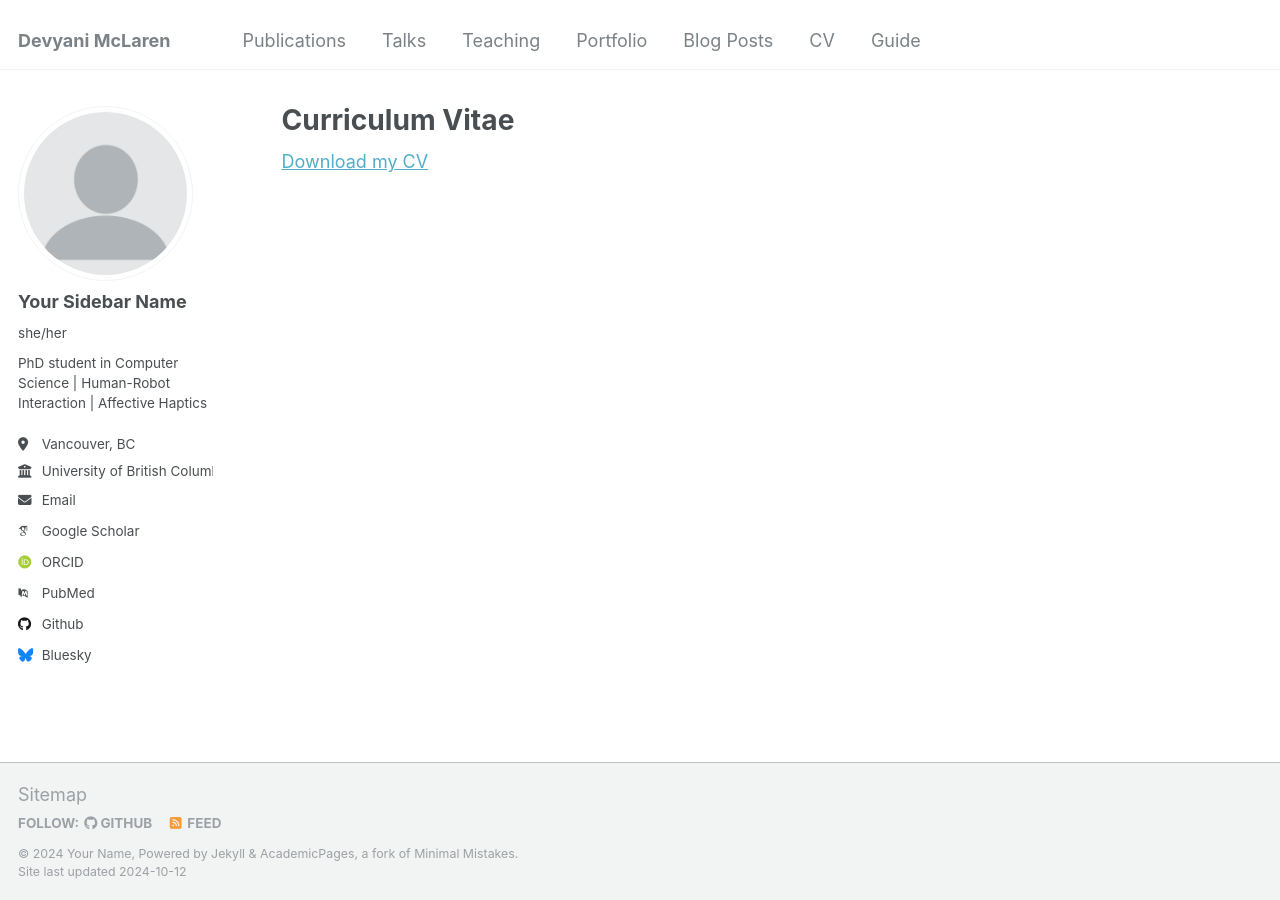
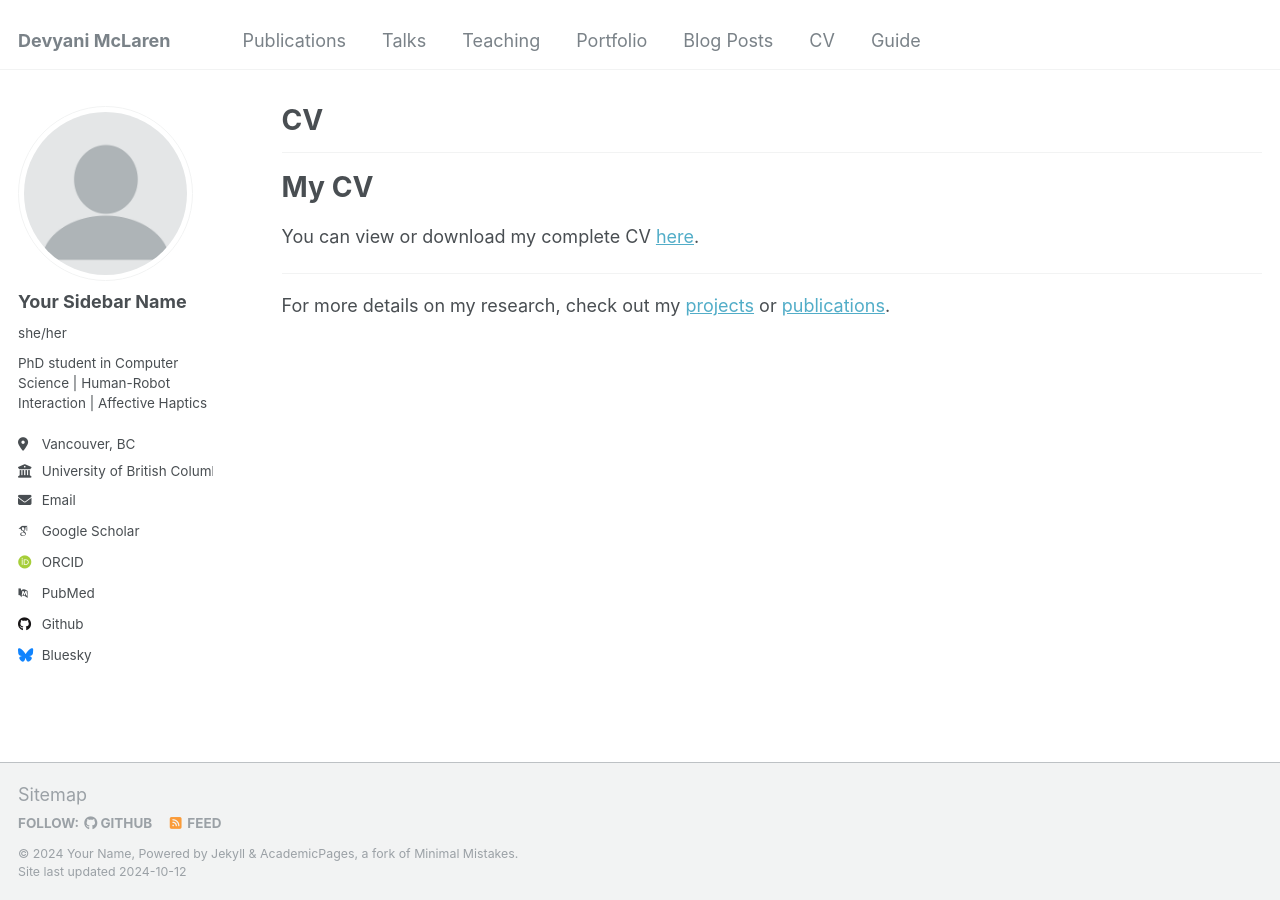
Before and after one commit to Dev-McL/Dev-McL.github.io, a Jekyll site: the page built from _pages/cv.md, in a window 1280 px wide. Built offline with Jekyll 4.4.1, drawn with Linux system fonts in a browser that asks for light colours; some web fonts are replaced.

Commit message:
Your message describing the changes

```diff
--- a/_pages/cv.md
+++ b/_pages/cv.md
@@ -7,9 +7,19 @@ redirect_from:
   - /resume
 ---
 
+---
+
+# My CV
+
+You can view or download my complete CV [here](https://docs.google.com/document/d/1y482h7qVQ_YSGL7JIACp7WCscpSEa30f/edit?usp=sharing&ouid=115670651279149077575&rtpof=true&sd=true).
+
+---
+
+For more details on my research, check out my [projects](/projects) or [publications](/publications).
+
 {% include base_path %}
 
-Education
+<!-- Education
 ======
 * Ph.D in Version Control Theory, GitHub University, 2018 (expected)
 * M.S. in Jekyll, GitHub University, 2014
@@ -61,4 +71,4 @@ Teaching
 
 Service and leadership
 ======
-* Currently signed in to 43 different slack teams
+* Currently signed in to 43 different slack teams -->
--- a/cv.md
+++ /dev/null
@@ -1,5 +0,0 @@
----
-layout: single
-title: "Curriculum Vitae"
----
-[Download my CV](link_to_cv.pdf)
```
